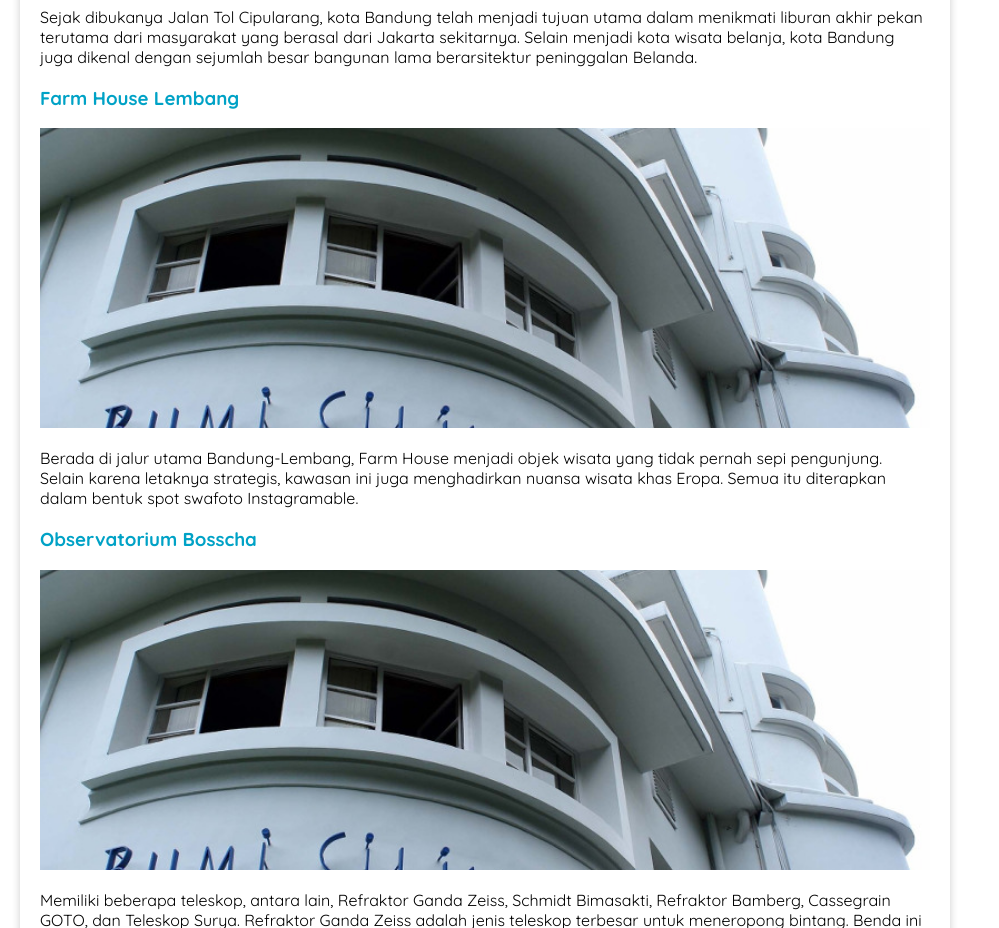
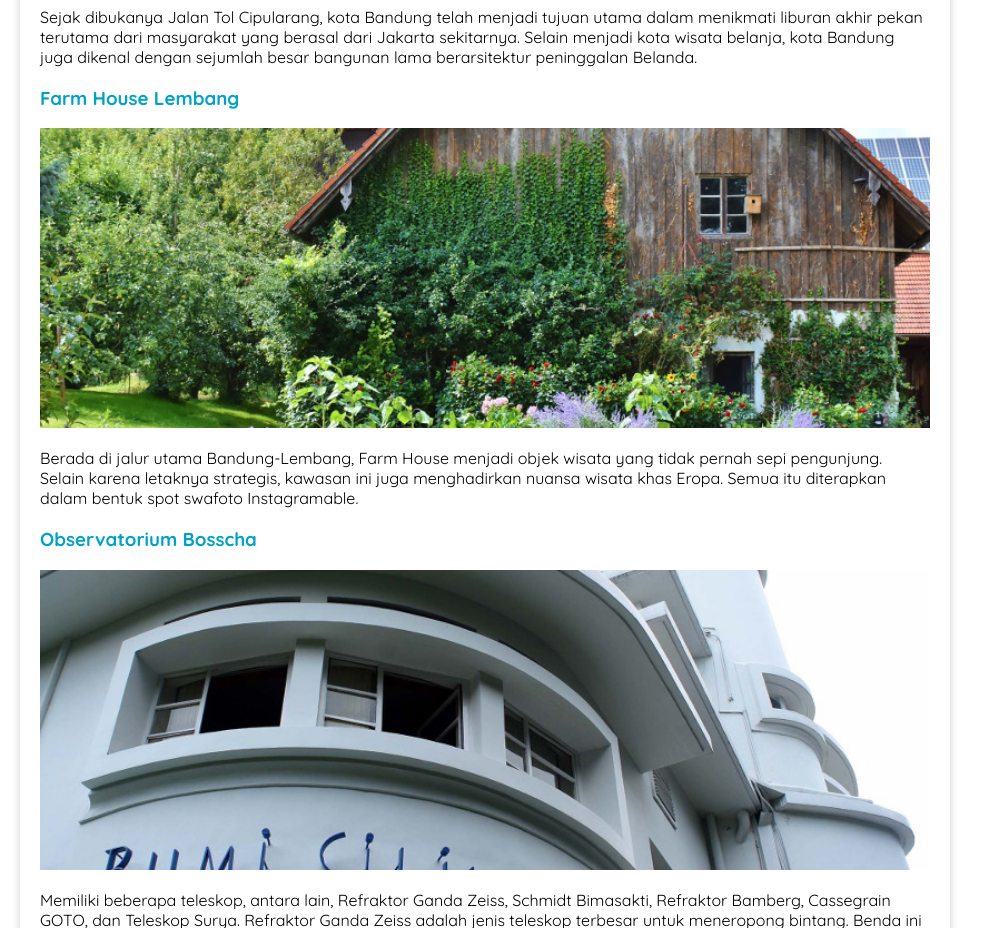
Before and after one commit to BagusMiftaq/WebDasar, a plain HTML site: page index.html in a window 1280 px wide. Shown: the part 1780-2708 px from the top of the page, without its empty margins (0-999 px from the left). Drawn offline with Linux system fonts and the light colour scheme.

Commit message:
Perubahan ke 2

```diff
--- a/index.html
+++ b/index.html
@@ -48,7 +48,7 @@
                 kota Bandung juga dikenal dengan sejumlah besar bangunan lama berarsitektur peninggalan Belanda.</p>
                 <section>
                   <h3>Farm House Lembang</h3>
-                  <img src="assets/image/bosscha.jpg" class="featured-image" alt="bosscha">
+                  <img src="assets/image/farm-house.jpg" class="featured-image" alt="farm house">
                   <p>Berada di jalur utama Bandung-Lembang, Farm House menjadi objek wisata yang tidak pernah sepi pengunjung. Selain karena letaknya strategis, kawasan ini juga menghadirkan nuansa wisata khas Eropa. Semua itu diterapkan dalam bentuk spot swafoto Instagramable.</p>
                 </section>
 
```
